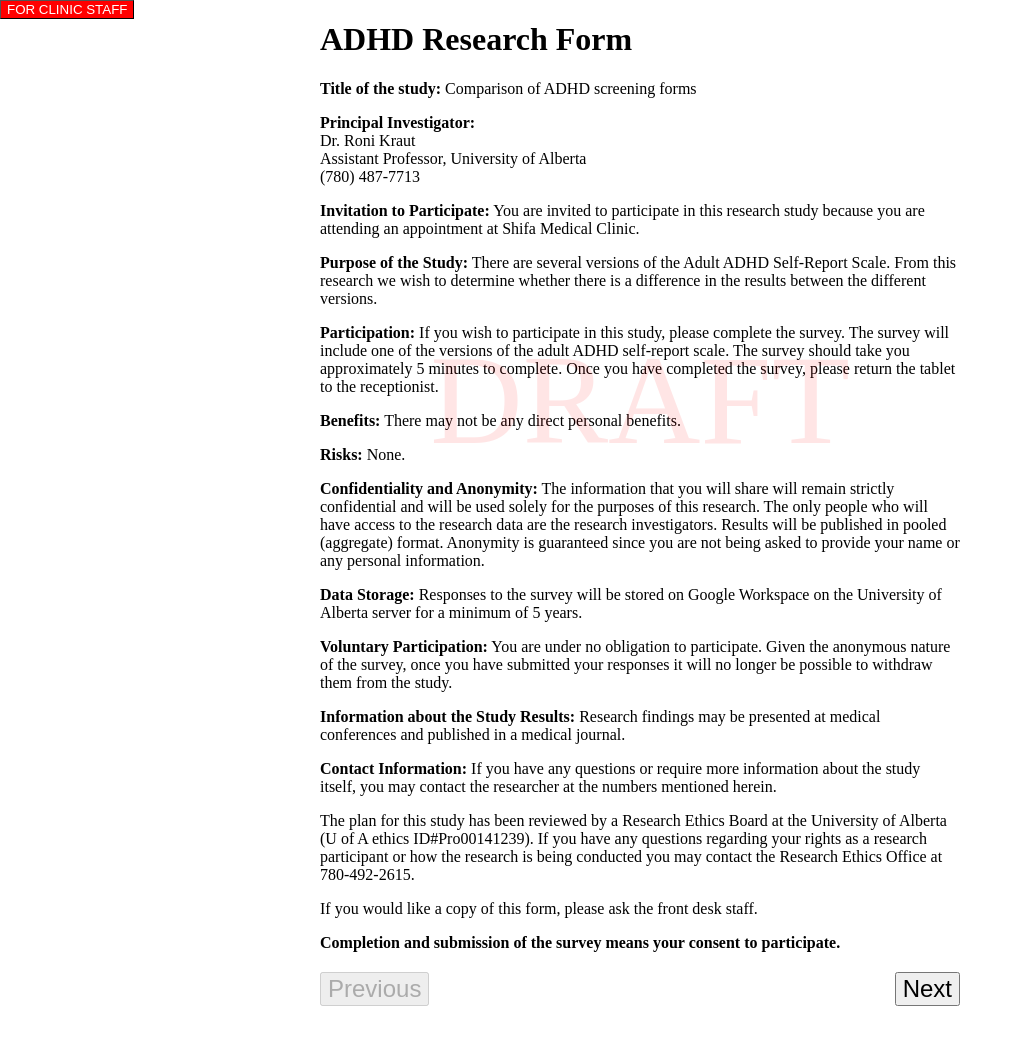
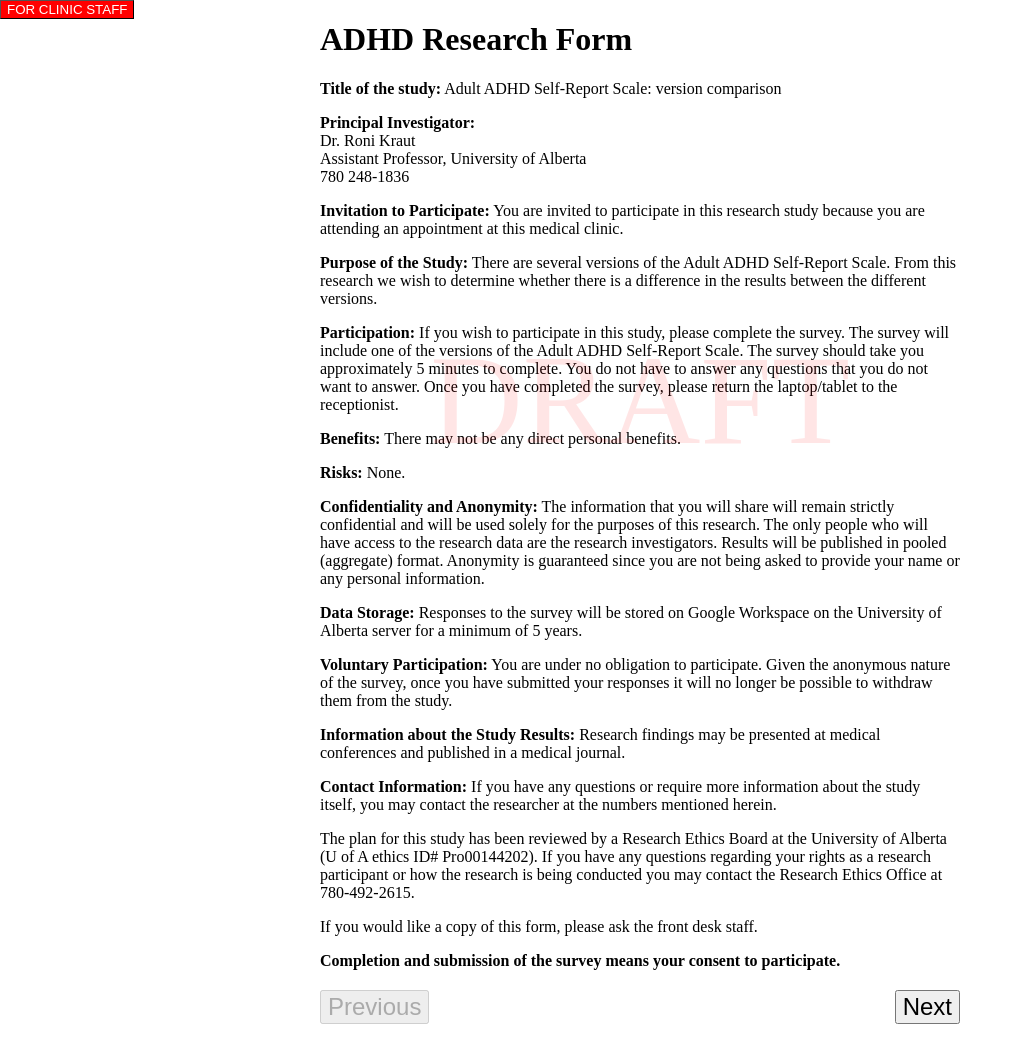
Before and after one commit to VINXIS/kraut-adhd-form, a website: page src/index.html in a window 1280 px wide. Shown: the whole page, without its empty margins (0-1023 px from the left). Drawn offline with Linux system fonts and the light colour scheme.

Commit message:
update frontsection

```diff
--- a/src/index.html
+++ b/src/index.html
@@ -12,11 +12,11 @@
     <div id="frontSection">
         <input id="declineButton" type="button" value="FOR CLINIC STAFF">
         <h1>ADHD Research Form</h1>
-        <p><b>Title of the study:</b> Comparison of ADHD screening forms</p>
-        <p><b>Principal Investigator:</b><br>Dr. Roni Kraut<br>Assistant Professor, University of Alberta<br>(780) 487-7713</p>
-        <p><b>Invitation to Participate:</b> You are invited to participate in this research study because you are attending an appointment at Shifa Medical Clinic.</p>
+        <p><b>Title of the study:</b> Adult ADHD Self-Report Scale: version comparison</p>
+        <p><b>Principal Investigator:</b><br>Dr. Roni Kraut<br>Assistant Professor, University of Alberta<br>780 248-1836</p>
+        <p><b>Invitation to Participate:</b> You are invited to participate in this research study because you are attending an appointment at this medical clinic.</p>
         <p><b>Purpose of the Study:</b> There are several versions of the Adult ADHD Self-Report Scale. From this research we wish to determine whether there is a difference in the results between the different versions.</p>
-        <p><b>Participation:</b> If you wish to participate in this study, please complete the survey. The survey will include one of the versions of the adult ADHD self-report scale. The survey should take you approximately 5 minutes to complete. Once you have completed the survey, please return the tablet to the receptionist.</p>
+        <p><b>Participation:</b> If you wish to participate in this study, please complete the survey. The survey will include one of the versions of the Adult ADHD Self-Report Scale. The survey should take you approximately 5 minutes to complete. You do not have to answer any questions that you do not want to answer. Once you have completed the survey, please return the laptop/tablet to the receptionist.</p>
         <p><b>Benefits:</b> There may not be any direct personal benefits.</p>
         <p><b>Risks:</b> None.</p>
         <p><b>Confidentiality and Anonymity:</b> The information that you will share will remain strictly confidential and will be used solely for the purposes of this research. The only people who will have access to the research data are the research investigators. Results will be published in pooled (aggregate) format. Anonymity is guaranteed since you are not being asked to provide your name or any personal information.</p>
@@ -24,7 +24,7 @@
         <p><b>Voluntary Participation:</b> You are under no obligation to participate. Given the anonymous nature of the survey, once you have submitted your responses it will no longer be possible to withdraw them from the study.</p>
         <p><b>Information about the Study Results:</b> Research findings may be presented at medical conferences and published in a medical journal.</p>
         <p><b>Contact Information:</b> If you have any questions or require more information about the study itself, you may contact the researcher at the numbers mentioned herein.</p>
-        <p>The plan for this study has been reviewed by a Research Ethics Board at the University of Alberta (U of A ethics ID#Pro00141239). If you have any questions regarding your rights as a research participant or how the research is being conducted you may contact the Research Ethics Office at 780-492-2615.</p>
+        <p>The plan for this study has been reviewed by a Research Ethics Board at the University of Alberta (U of A ethics ID# Pro00144202). If you have any questions regarding your rights as a research participant or how the research is being conducted you may contact the Research Ethics Office at 780-492-2615.</p>
         <p>If you would like a copy of this form, please ask the front desk staff.</p>
         <p><b>Completion and submission of the survey means your consent to participate.</b></p>
     </div>
```
